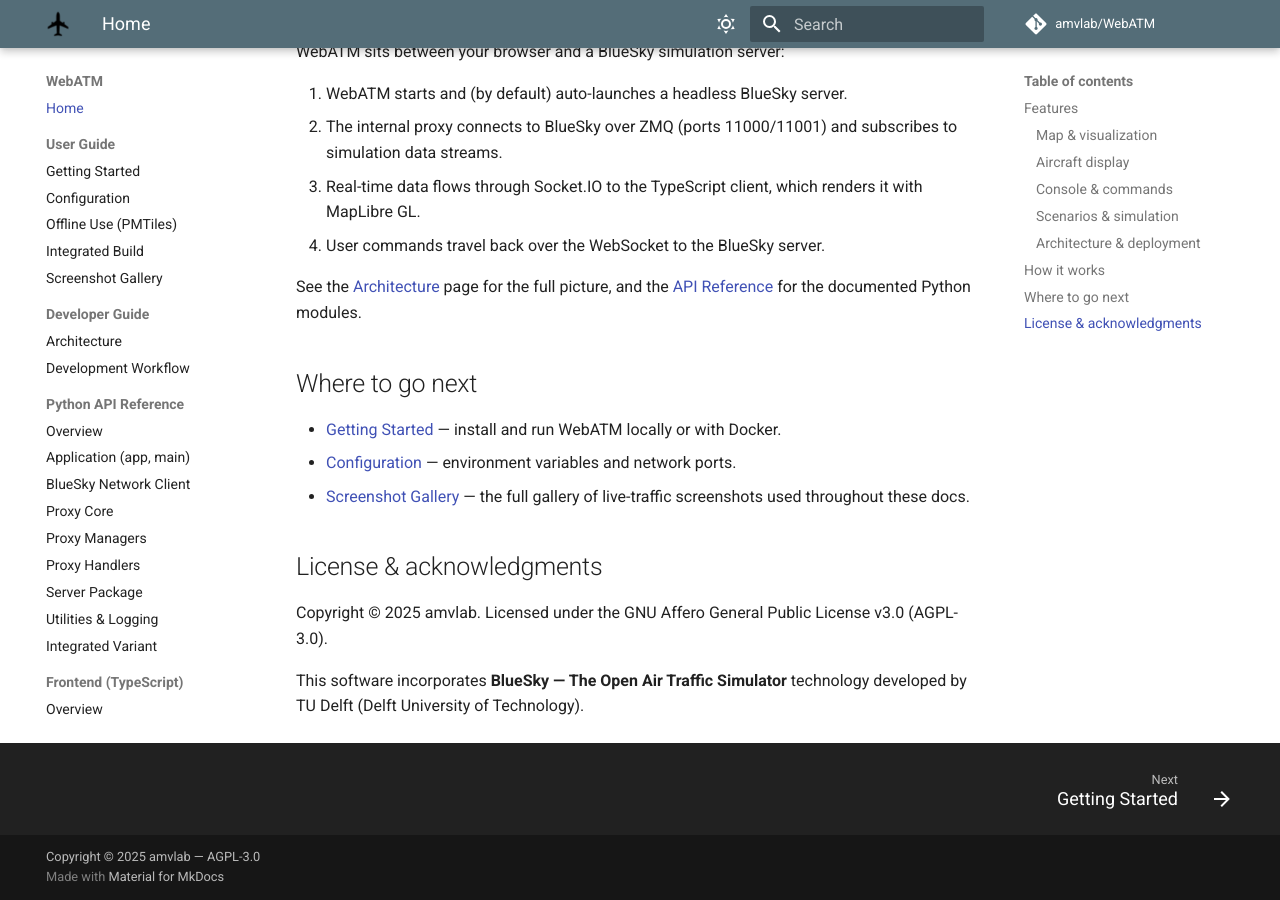
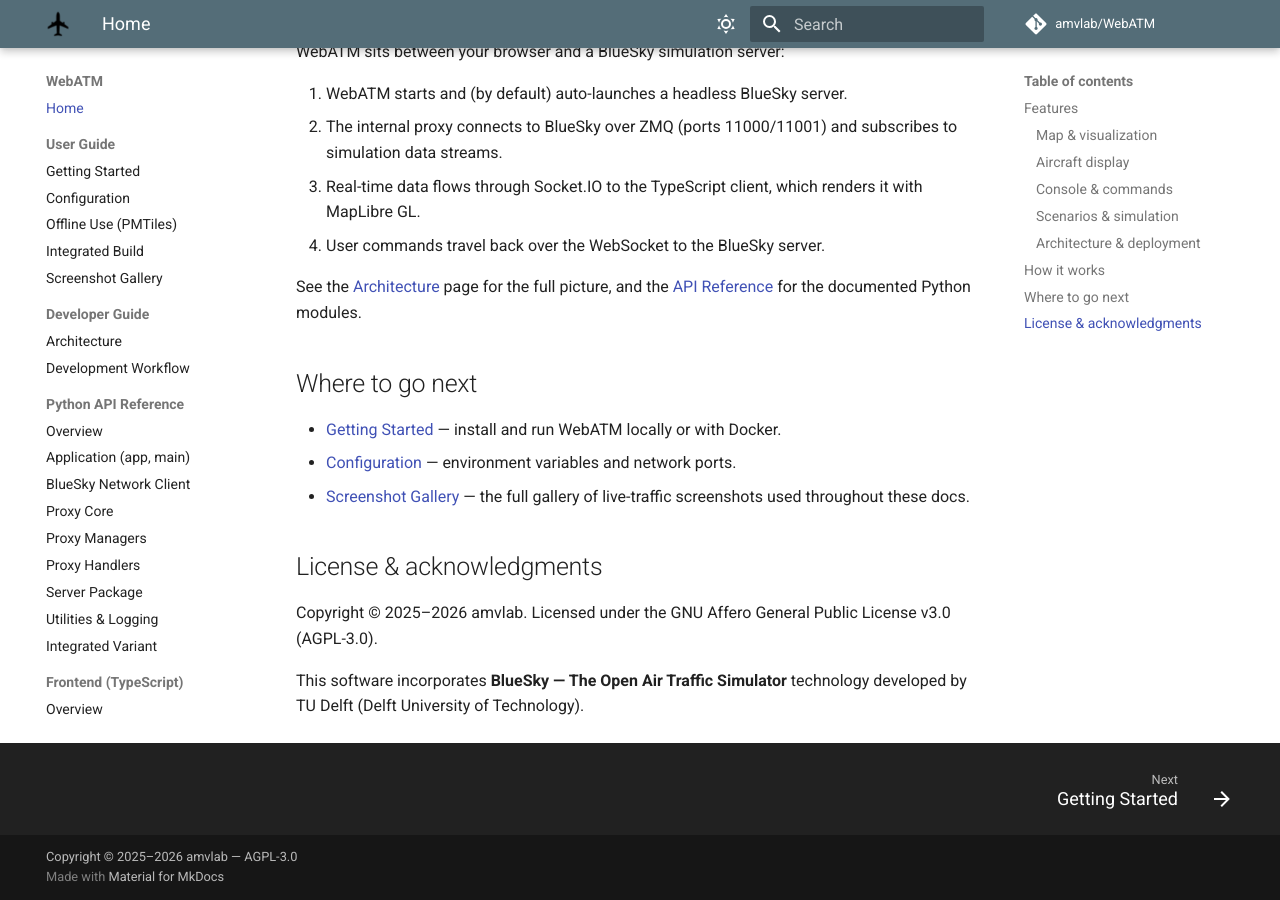
Before and after one commit to amvlab/WebATM, an MkDocs documentation site: the page built from docs/index.md, in a window 1280 px wide and 900 px high, scrolled down 2399 px. Built offline with MkDocs 1.6.1 and Material for MkDocs 9.7.7, drawn with Linux system fonts in a browser that asks for light colours; comment, search, counter and statistics services are not loaded.

Commit message:
Extend copyright notices to 2025-2026
Covers the docs footer, docs home page, README, and the in-app
license section.

Co-Authored-By: Claude Fable 5 <noreply@anthropic.com>
Claude-Session: https://claude.ai/code/session_01XHFxpiAgEvS2vfojk4DPGB

```diff
--- a/docs/index.md
+++ b/docs/index.md
@@ -88,7 +88,7 @@ See the [Architecture](architecture.md) page for the full picture, and the
 
 ## License & acknowledgments
 
-Copyright © 2025 amvlab. Licensed under the GNU Affero General Public License
+Copyright © 2025–2026 amvlab. Licensed under the GNU Affero General Public License
 v3.0 (AGPL-3.0).
 
 This software incorporates **BlueSky — The Open Air Traffic Simulator**
--- a/mkdocs.yml
+++ b/mkdocs.yml
@@ -5,7 +5,7 @@ site_description: >-
 site_url: https://docs.amvlab.eu/
 repo_url: https://github.com/amvlab/WebATM
 repo_name: amvlab/WebATM
-copyright: Copyright &copy; 2025 amvlab &mdash; AGPL-3.0
+copyright: Copyright &copy; 2025&ndash;2026 amvlab &mdash; AGPL-3.0
 
 theme:
   name: material
```
Also changed, not shown: README.md (+1 -1 lines), 1 other file.
